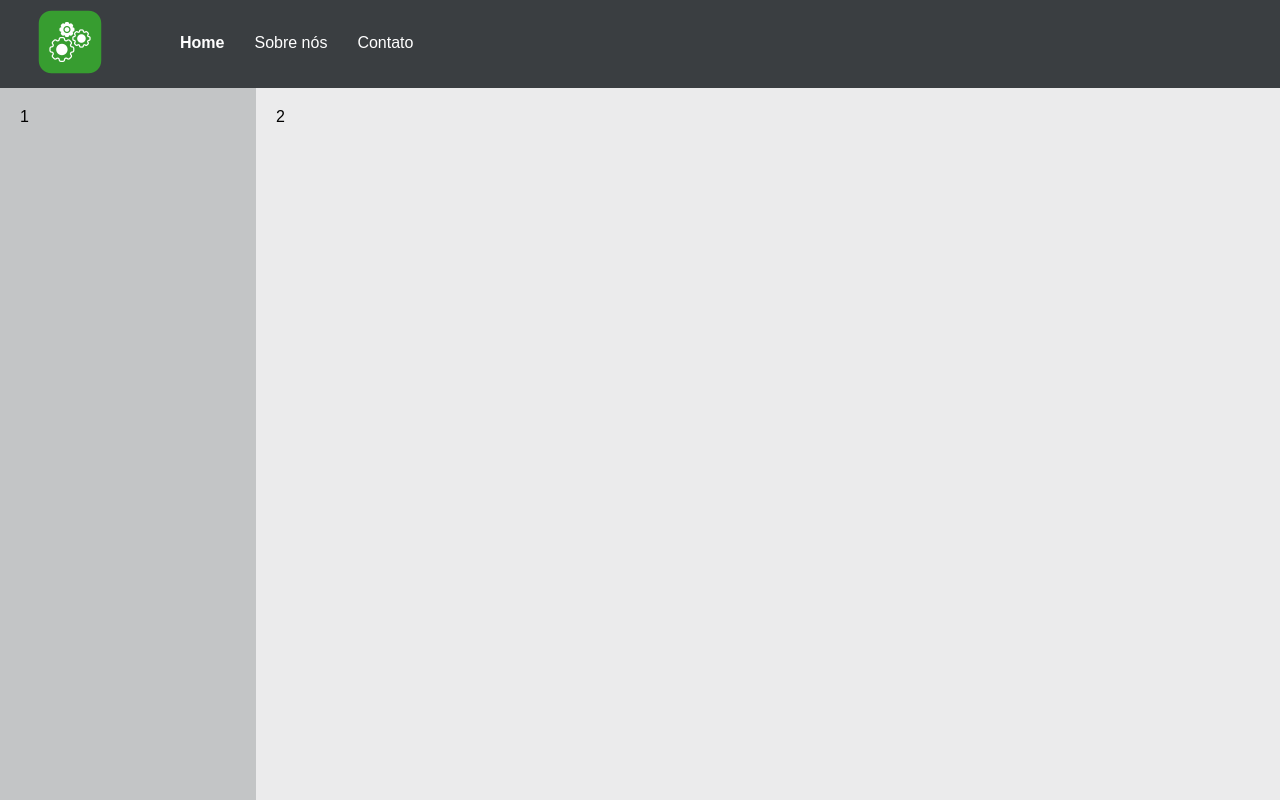
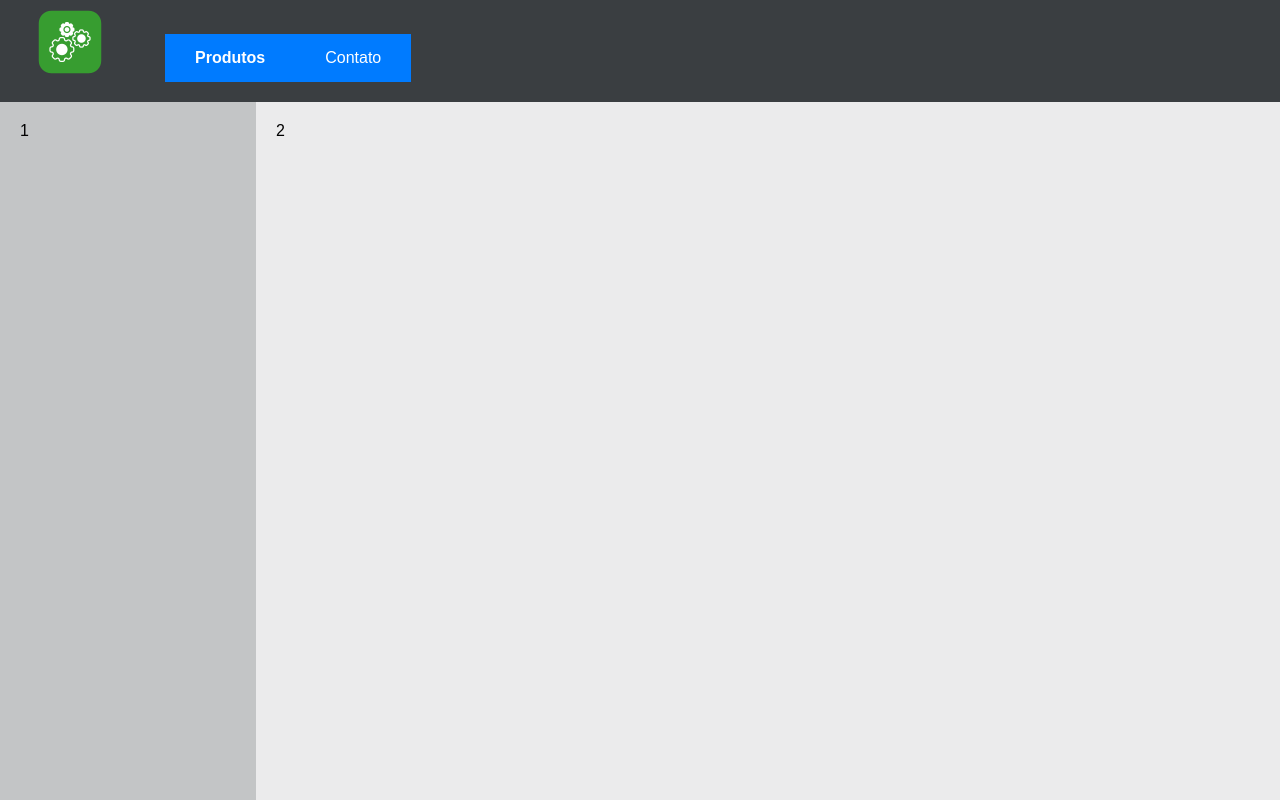
Before and after one commit to salomaodasilva13/estudos-react, a React (Create React App) app: page / in a window 1280 px wide. Shown: the top 800 px of the page. Built offline with nearby package versions, Linux system fonts and the light colour scheme.

Commit message:
Criando menu

```diff
--- a/src/App.css
+++ b/src/App.css
@@ -116,3 +116,42 @@ footer {
   width: 64px;
 
 }
+
+nav ul {
+  list-style: none;
+  margin: 0;
+  padding: 0;
+  background-color: #007bff;
+}
+
+nav li {
+  display: inline-block;
+  position: relative;
+}
+
+nav a {
+  display: block;
+  padding: 15px;
+  text-decoration: none;
+  color: #fff;
+}
+
+nav a:hover {
+  background-color: #0056b2;
+}
+
+.submenu {
+  display: none;
+  position: absolute;
+  background-color: #007bff;
+  min-width: 160px;
+  z-index: 1;
+}
+
+.submenu li {
+  width: 100%;
+}
+
+nav li:hover .submenu {
+  display: block;
+}
--- a/src/components/Nav.js
+++ b/src/components/Nav.js
@@ -1,13 +1,31 @@
 export default function Nav() {
+
+    const frutas = [
+
+        { titulo: "Maçã", preco: 9.9 },
+        { titulo: "Uva", preco: 12.9 },
+
+    ]
 
     return (
         <nav>
             <ul>
-                <li>Home</li>
-                <li>Sobre nós</li>
-                <li>Contato</li>
+                <li>
+                    <a href="#">Produtos</a>
+                    <ul className="submenu">
+                        {
+                            frutas.map((fruta, index) => (
+                                <a href="#">{fruta.titulo + " R$: " + fruta.preco}</a>
+                            ))
+                        }
+                    </ul>
+                </li>
+                <li>
+                    <a href="#">Contato</a>
+                </li>
             </ul>
-        </nav>
+
+        </nav >
     );
 
 }
```
